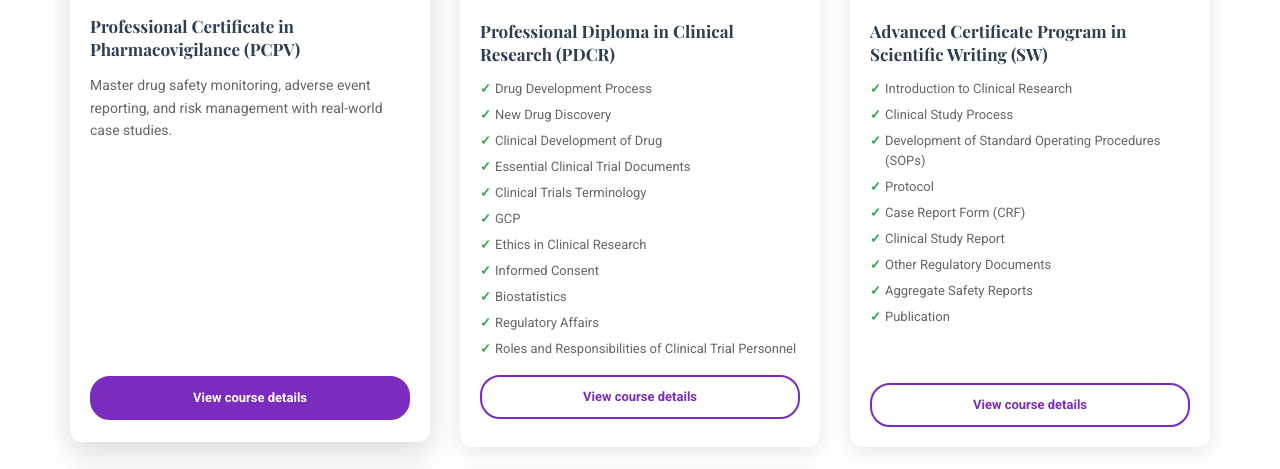
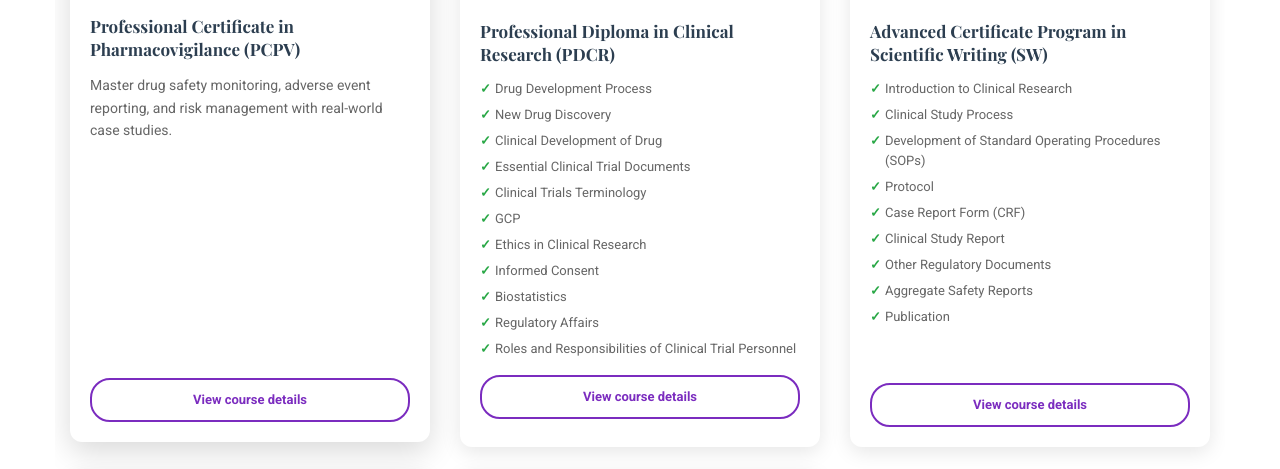
Before and after one commit to Kamalesh0145/pharmacovigilancecourse, a PHP site: page /courses.php in a window 1280 px wide, with the pointer over the restyled element. Shown: the part 1213-1682 px from the top of the page. Run offline with PHP 8.4, Linux system fonts and the light colour scheme; some libraries are stand-ins or nearby versions; grey boxes are pictures that could not be loaded.

Commit message:
course ui changes

```diff
--- a/courses.php
+++ b/courses.php
@@ -411,12 +411,12 @@
       margin-top: 10px;
   }
 
-  .course_btn:hover {
+  /* .course_btn:hover {
       background: #7b2cbf;
       transform: translateY(-2px);
       color: white;
       text-decoration: none;
-  }
+  } */
   /* Packages fee styling */
   .packages_item .pack_body ul.list li {
       font-size: 14px;
```
